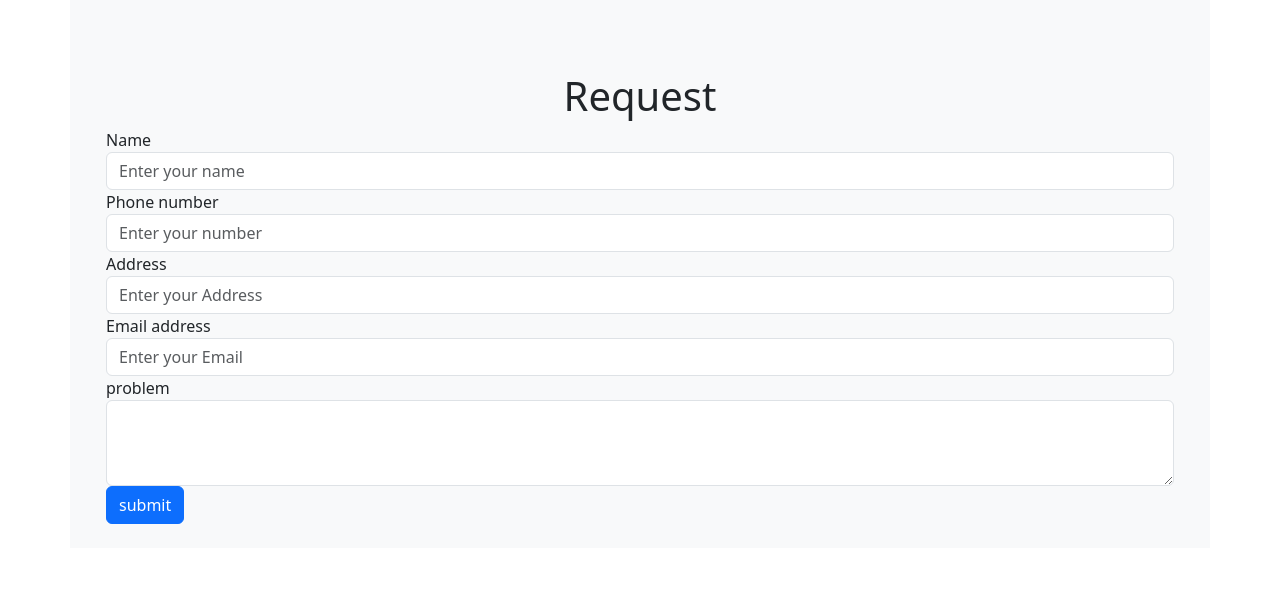
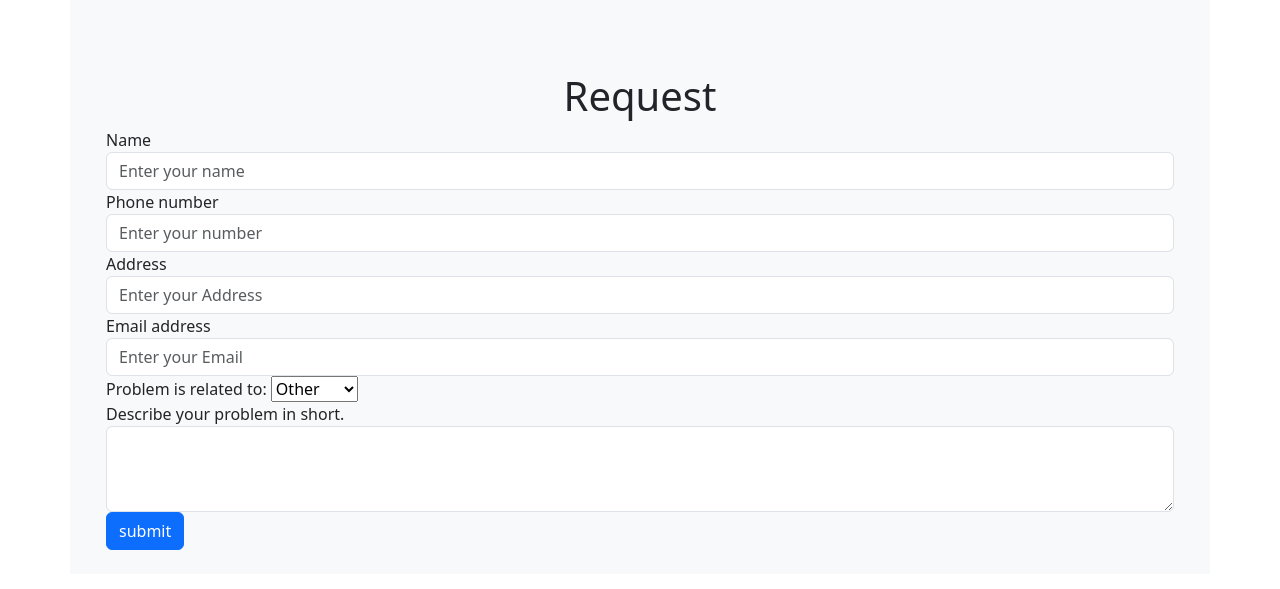
Before and after one commit to AYUSHMANPAUDEL/hackathon-employment, a Django app: page /request in a window 1280 px wide. Shown: the top 589 px of the page. Run offline with Django 5.2, Linux system fonts and the light colour scheme.

Commit message:
form is nearly completed..

```diff
--- a/home/models.py
+++ b/home/models.py
@@ -6,5 +6,6 @@ class Request(models.Model):
     phone=models.CharField( max_length=12)
     address=models.CharField( max_length=50)
     email=models.CharField( max_length=50)
+    selected=models.CharField( max_length=50, null=True)
     problem=models.TextField()
     date=models.DateField()
--- a/home/views.py
+++ b/home/views.py
@@ -11,6 +11,7 @@ def request(request):
         address=request.POST.get('address')
         email=request.POST.get('email')
         problem=request.POST.get('problem')
-        Requests=Request(name=name,phone=phone,address=address, email=email ,problem=problem ,date=datetime.today())
+        selected=request.POST.get('selected')
+        Requests=Request(name=name,phone=phone,address=address, email=email ,problem=problem , selected=selected ,date=datetime.today())
         Requests.save()
     return render(request , 'request.html')
--- a/templates/request.html
+++ b/templates/request.html
@@ -24,13 +24,11 @@ width: 100%;
                 {% csrf_token %}
                 <div class="form-group">
                     <label for="Name">Name</label>
-                    <input type="email" class="form-control" id="name" name="name"
-                        placeholder="Enter your name">
+                    <input type="text" class="form-control" id="name" name="name" placeholder="Enter your name">
                 </div>
                 <div class="form-group">
                     <label for="phone">Phone number</label>
-                    <input type="text" class="form-control" id="phone" name="phone"
-                        placeholder="Enter your number">
+                    <input type="text" class="form-control" id="phone" name="phone" placeholder="Enter your number">
                 </div>
                 <div class="form-group">
                     <label for="address">Address</label>
@@ -39,14 +37,20 @@ width: 100%;
                 </div>
                 <div class="form-group">
                     <label for="email">Email address</label>
-                    <input type="email" class="form-control" id="email" name="email"
-                        placeholder="Enter your Email">
+                    <input type="email" class="form-control" id="email" name="email" placeholder="Enter your Email">
                 </div>
-                <div class="form-group">
-                    <label for="problem">problem</label>
-                    <textarea class="form-control" id="problem"  name="problem" rows="3"></textarea>
-                </div>
-                <button class="btn btn-primary">submit</button>
+                <div>
+                    <label for="problemCategory">Problem is related to:</label>
+                    <select id="problemCategory" name="selected">
+                        <option value="electric">Electric</option>
+                        <option value="plumber">Plumber</option>
+                        <option  selected value="other">Other</option>
+                    </select>
+                    <div class="form-group">
+                        <label for="problem">Describe your problem in short.</label>
+                        <textarea class="form-control" id="problem" name="problem" rows="3"></textarea>
+                    </div>
+                    <button class="btn btn-primary">submit</button>
             </form>
         </div>
     </div>
```
Also changed, not shown: db.sqlite3, home/migrations/0002_request_selected.py (added).
